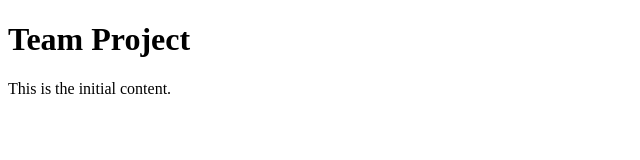
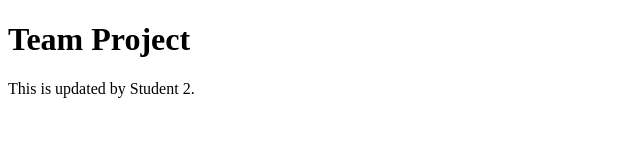
Before and after one commit to kimhongtry/Team-Project, a plain HTML site: page index.html in a window 1280 px wide. Shown: the full height of the page, 0-640 px from the left. Drawn offline with Linux system fonts and the light colour scheme.

Commit message:
This is updated by Student 2.

```diff
--- a/index.html
+++ b/index.html
@@ -7,6 +7,6 @@
   </head>
   <body>
     <h1>Team Project</h1>
-    <p>This is the initial content.</p>
+    <p>This is updated by Student 2.</p>
   </body>
 </html>
```
